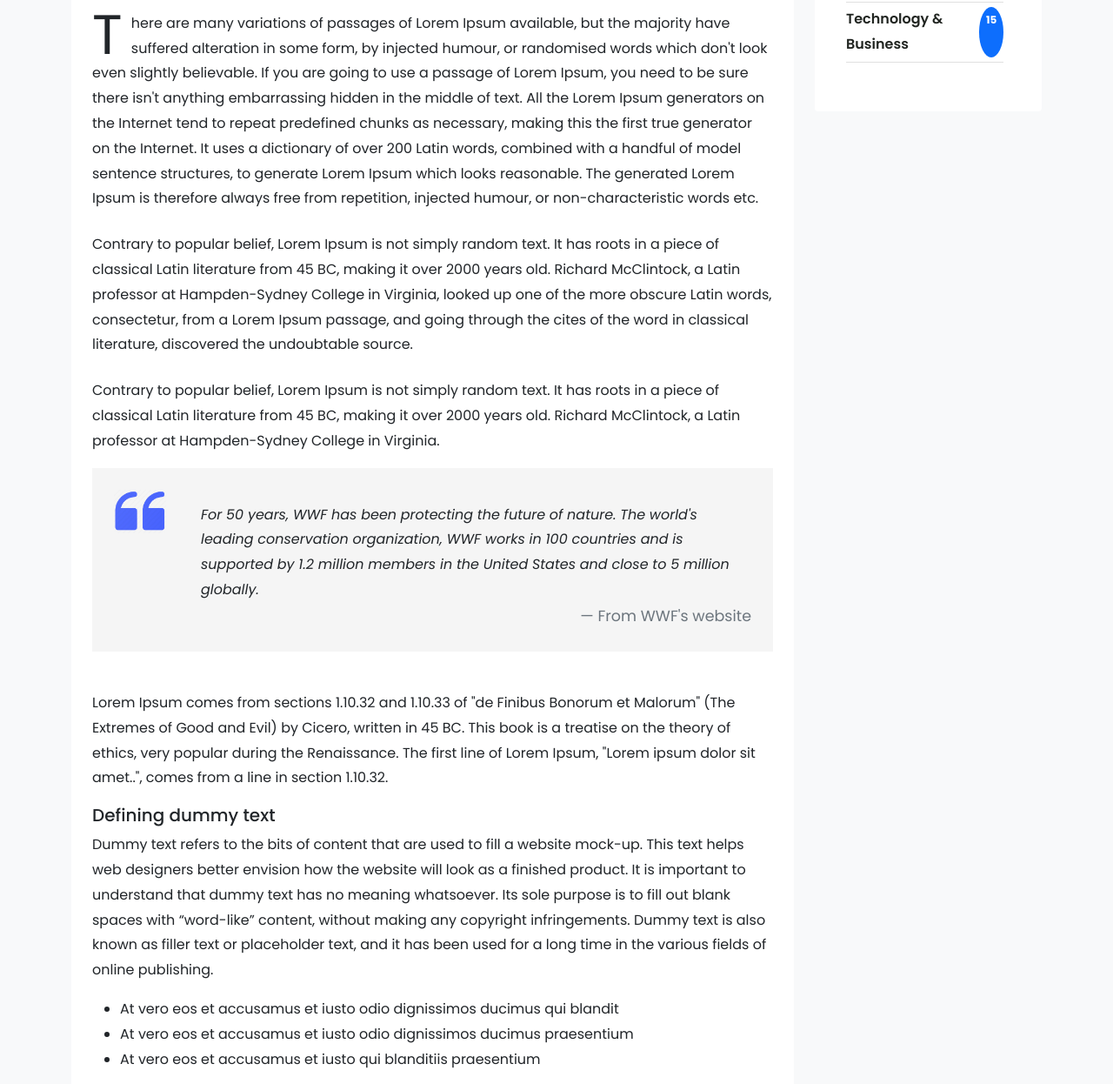
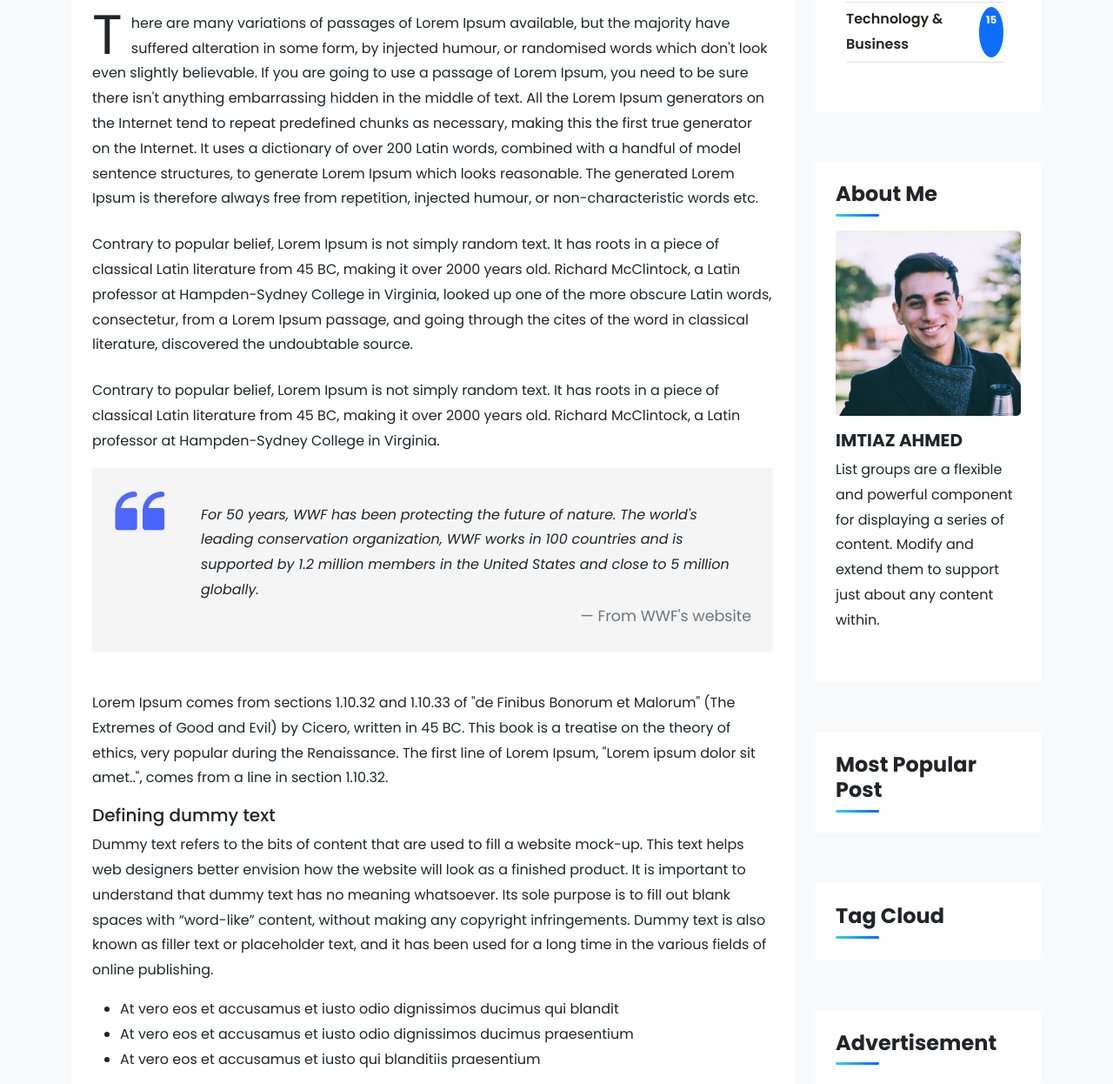
Before and after one commit to imtiaz-cnits/portfolio-practise-1, a plain HTML site: page blog-single-page.html in a window 1280 px wide. Shown: the part 1379-2625 px from the top of the page at 87% size. Drawn offline with nearby package versions, Linux system fonts and the light colour scheme.

Commit message:
sidebar about recent tag section start

```diff
--- a/blog-single-page.html
+++ b/blog-single-page.html
@@ -467,6 +467,7 @@
                                 </div>
                                 <br>
                                 <br>
+                                <!-- Sidebar Categories Section -->
                                 <div class="bg-white rounded p-4">
                                     <div class="sidebar-categories">
                                         <h4>Categories</h4>
@@ -543,8 +544,58 @@
                                         </div>
                                     </div>
                                 </div>
+                                <!-- Sidebar Categories Section -->
+                                <br>
+                                <br>
+                                <!-- Sidebar About Section -->
+                                <div class="bg-white rounded p-4">
+                                    <div class="sidebar-about">
+                                        <h4>About Me</h4>
+                                        <div class="divider"></div>
+                                        <div class="sidebar-about-box pt-3 pb-3">
+                                            <img src="/img/avatar_2.jpg" alt="">
+                                            <h5 class="fw-bold pt-3">IMTIAZ AHMED</h5>
+                                            <p>List groups are a flexible and powerful component for displaying a series of content. Modify and extend them to support just about any content within.</p>
+                                        </div>
+                                    </div>
+                                </div>
+                                <!-- Sidebar About Section -->
+                                <br>
+                                <br>
+                                <!-- Sidebar Recent Section -->
+                                <div class="bg-white rounded p-4">
+                                    <div class="sidebar-recent">
+                                        <h4>Most Popular Post</h4>
+                                        <div class="divider"></div>
+
+                                    </div>
+                                </div>
+                                <!-- Sidebar Recent Section -->
+                                <br>
+                                <br>
+                                <!-- Sidebar Tag Section -->
+                                <div class="bg-white rounded p-4">
+                                    <div class="sidebar-tag">
+                                        <h4>Tag Cloud</h4>
+                                        <div class="divider"></div>
+
+                                    </div>
+                                </div>
+                                <!-- Sidebar Tag Section -->
+                                <br>
+                                <br>
+                                <!-- Sidebar Advertise Section -->
+                                <div class="bg-white rounded p-4">
+                                    <div class="sidebar-ad">
+                                        <h4>Advertisement</h4>
+                                        <div class="divider"></div>
+
+                                    </div>
+                                </div>
+                                <!-- Sidebar Advertise Section -->
+
                             </div>
-                            <!-- Sidebar Section Start -->
+                            <!-- Sidebar Section End -->
                         </div>
                     </div>
 
```
